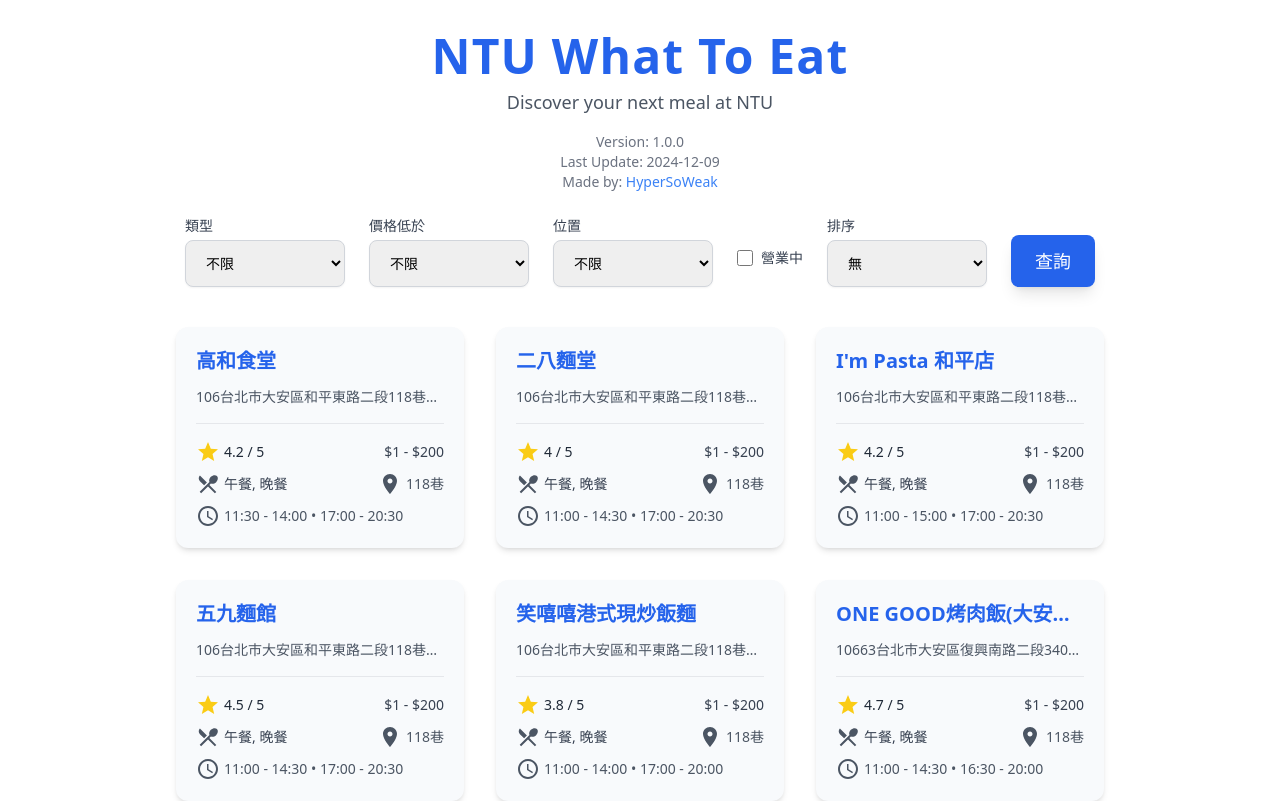
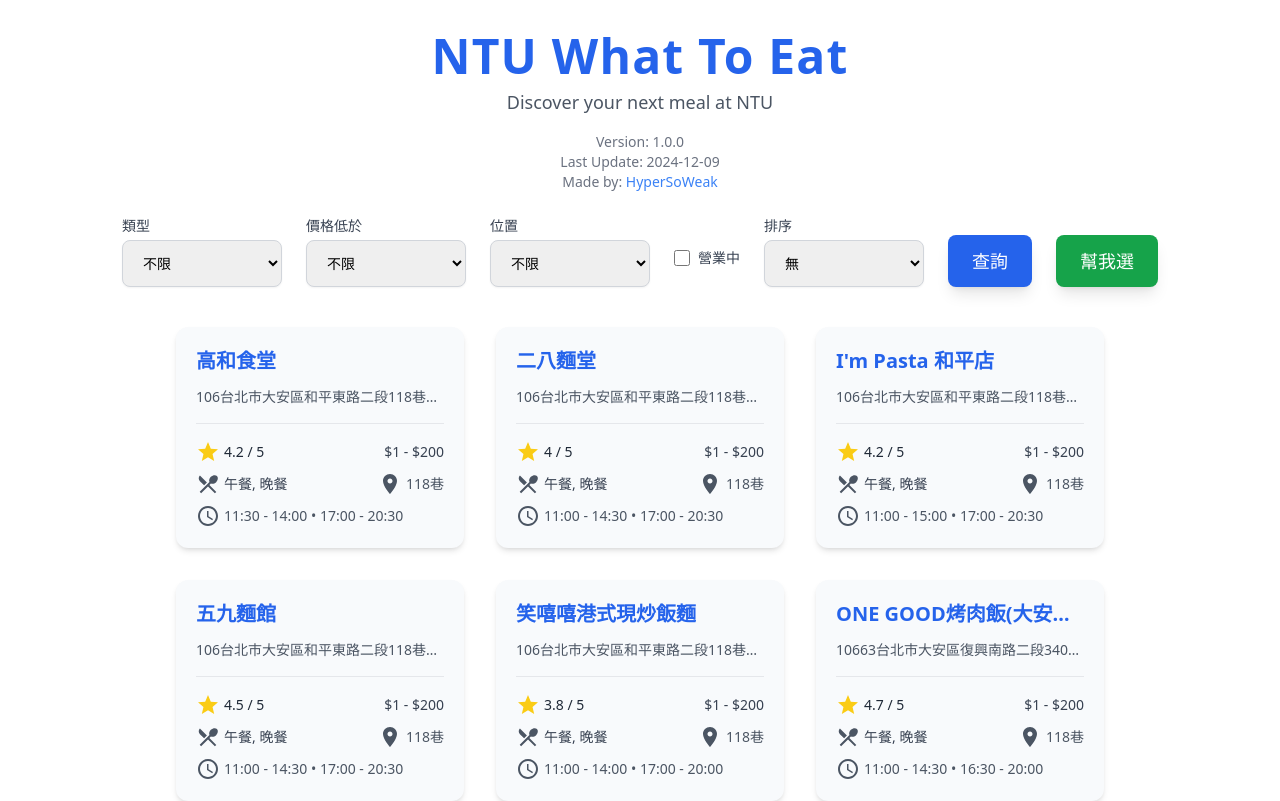
Before and after one commit to HyperSoWeak/ntu-what-to-eat, a Next.js app: page / in a window 1280 px wide. Shown: the top 801 px of the page. Built offline with nearby package versions, Linux system fonts and the light colour scheme.

Commit message:
feat: decide for me button

```diff
--- a/src/app/page.tsx
+++ b/src/app/page.tsx
@@ -8,6 +8,7 @@ import config from '@/../next.config';
 export default function Home() {
   const [restaurants, setRestaurants] = useState<Restaurant[]>([]);
   const [filteredRestaurants, setFilteredRestaurants] = useState<Restaurant[]>([]);
+  const [randomRestaurant, setRandomRestaurant] = useState<Restaurant | null>(null); // State for random restaurant
 
   // Filters
   const [selectedType, setSelectedType] = useState<string>('不限');
@@ -79,6 +80,14 @@ export default function Home() {
     }
 
     setFilteredRestaurants(filtered);
+    setRandomRestaurant(null);
+  };
+
+  // Function to select a random restaurant
+  const handleDecideForMe = () => {
+    const randomIndex = Math.floor(Math.random() * filteredRestaurants.length);
+    const selected = filteredRestaurants[randomIndex];
+    setRandomRestaurant(selected);
   };
 
   return (
@@ -200,13 +209,27 @@ export default function Home() {
             查詢
           </button>
         </div>
+
+        {/* Decide for me Button */}
+        <div className='flex items-end w-full sm:w-auto'>
+          <button
+            onClick={handleDecideForMe}
+            className='w-full sm:w-auto py-3 px-6 text-white bg-green-600 rounded-lg text-lg font-medium shadow-lg hover:bg-green-700 transition duration-200 ease-in-out mt-4'
+          >
+            幫我選
+          </button>
+        </div>
       </div>
 
       {/* Restaurant List */}
       <div className='flex flex-wrap justify-center gap-4'>
-        {filteredRestaurants.map((restaurant) => (
-          <RestaurantCard key={restaurant.name} restaurant={restaurant} />
-        ))}
+        {randomRestaurant ? (
+          <RestaurantCard key={randomRestaurant.name} restaurant={randomRestaurant} />
+        ) : (
+          filteredRestaurants.map((restaurant) => (
+            <RestaurantCard key={restaurant.name} restaurant={restaurant} />
+          ))
+        )}
       </div>
     </div>
   );
```
